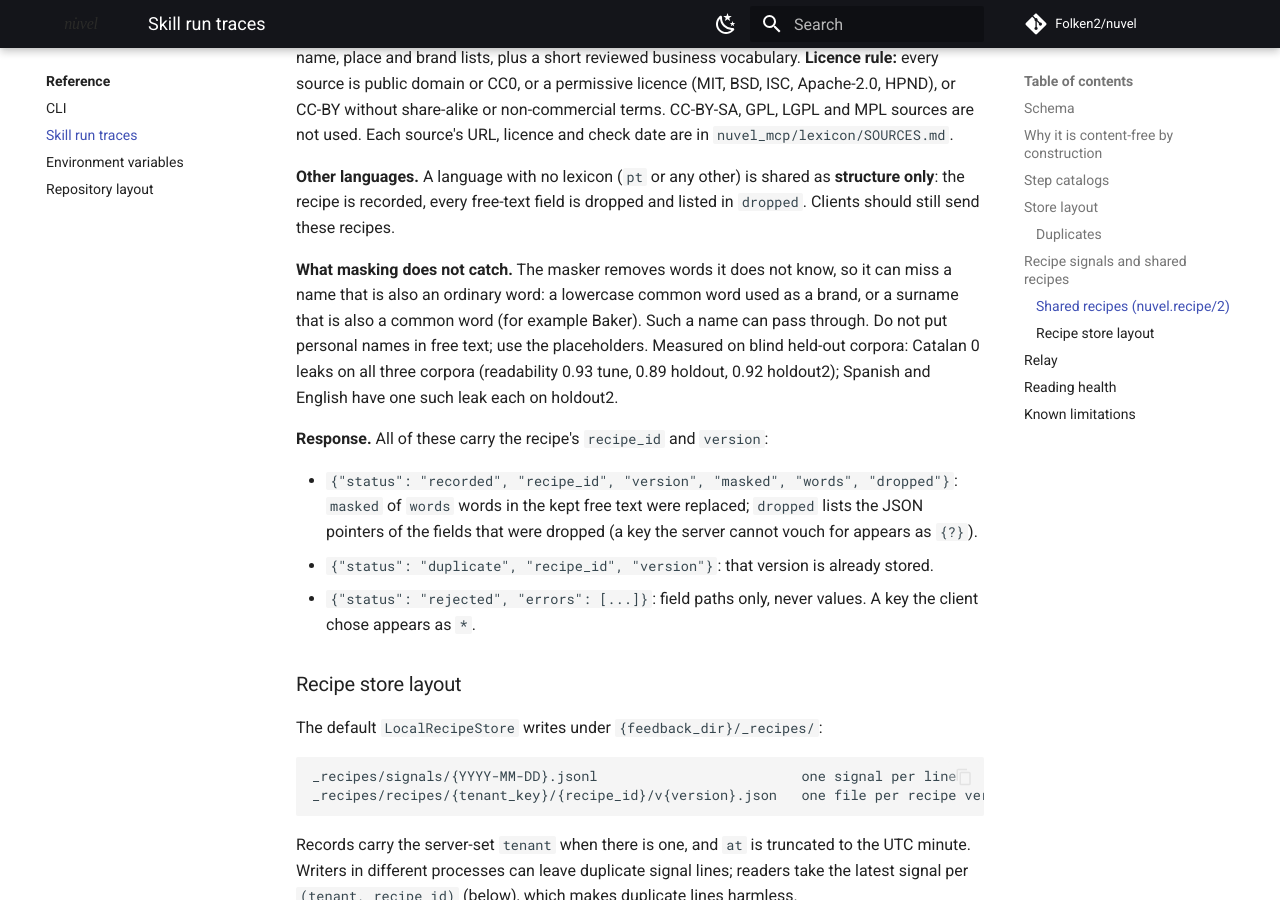
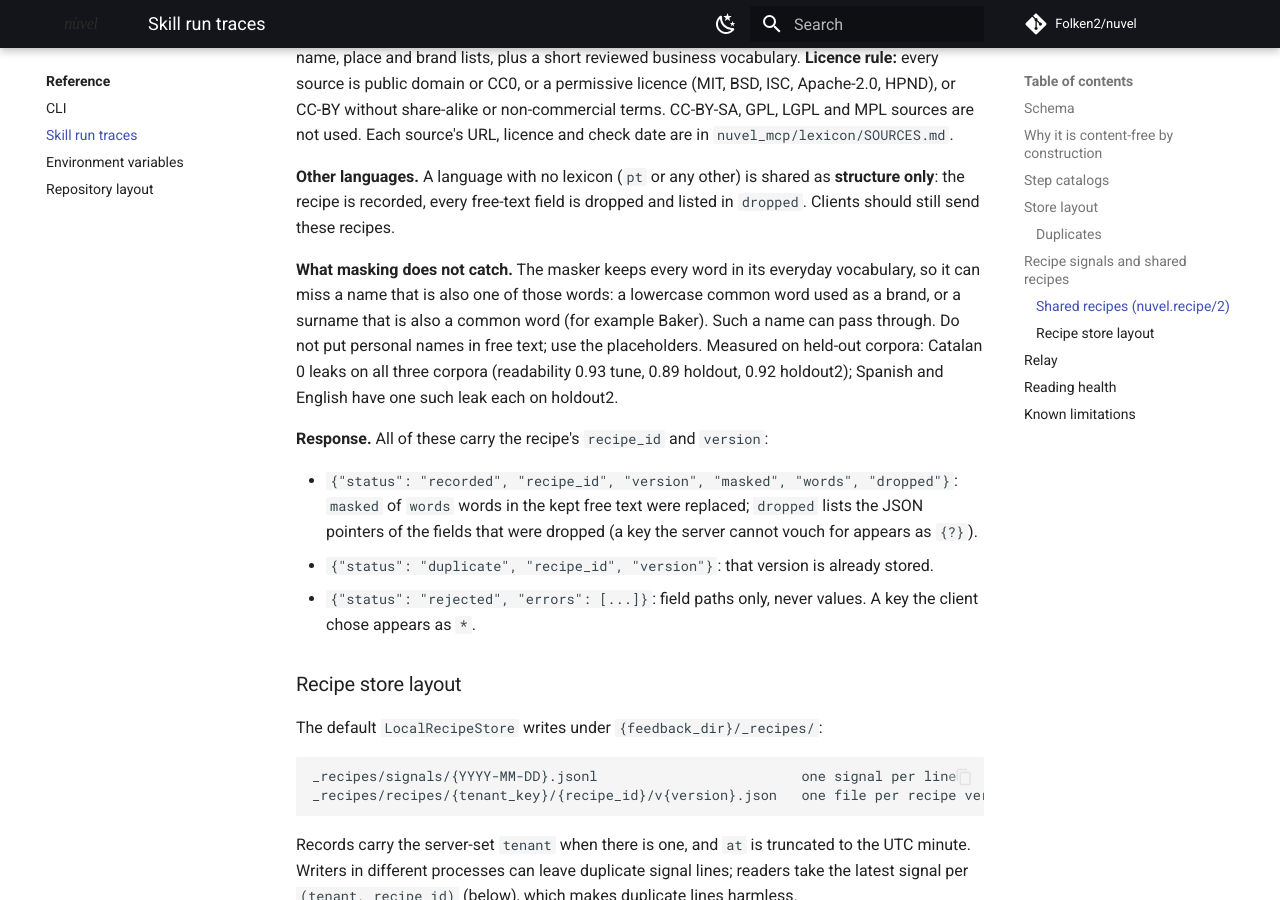
Before and after one commit to Folken2/nuvel, an MkDocs documentation site: the page built from docs/reference/skill-run-traces.md, in a window 1280 px wide and 900 px high, scrolled down 4919 px. Built offline with MkDocs 1.6.1 and Material for MkDocs 9.7.7, drawn with Linux system fonts in a browser that asks for light colours; comment, search, counter and statistics services are not loaded.

Commit message:
docs: tighten Catalan masking wording and tests
Co-Authored-By: Claude Opus 5.5 <noreply@anthropic.com>

```diff
--- a/docs/reference/skill-run-traces.md
+++ b/docs/reference/skill-run-traces.md
@@ -193,11 +193,11 @@ MPL sources are not used. Each source's URL, licence and check date are in
 **structure only**: the recipe is recorded, every free-text field is dropped and
 listed in `dropped`. Clients should still send these recipes.
 
-**What masking does not catch.** The masker removes words it does not know, so it can
-miss a name that is also an ordinary word: a lowercase common word used as a brand, or
+**What masking does not catch.** The masker keeps every word in its everyday vocabulary, so it can
+miss a name that is also one of those words: a lowercase common word used as a brand, or
 a surname that is also a common word (for example Baker). Such a name can pass through.
-Do not put personal names in free text; use the placeholders. Measured on blind
-held-out corpora: Catalan 0 leaks on all three corpora (readability 0.93 tune, 0.89
+Do not put personal names in free text; use the placeholders. Measured on held-out
+corpora: Catalan 0 leaks on all three corpora (readability 0.93 tune, 0.89
 holdout, 0.92 holdout2); Spanish and English have one such leak each on holdout2.
 
 **Response.** All of these carry the recipe's `recipe_id` and `version`:
```
Also changed, not shown: CHANGELOG.md (+1 -1 lines), 1 other file.
